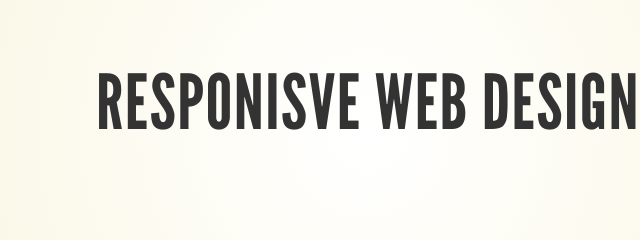
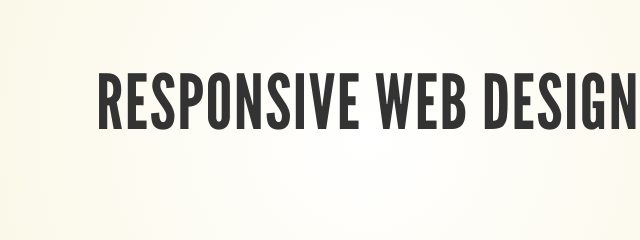
Before and after one commit to nahuelsotelo/nahuelsotelo.github.io, a website: page css-course/slides/day-09.html in a window 1280 px wide. Both pictures are taken after a click on the element 1251 px from the left and 734 px from the top of the page. Shown: the part 266-506 px from the top of the page, 272-912 px from the left. Drawn offline with Linux system fonts and the light colour scheme.

Commit message:
fix typo in day 09

```diff
--- a/css-course/slides/day-09.html
+++ b/css-course/slides/day-09.html
@@ -52,7 +52,7 @@
 
             <section>
                 <section>
-                    <h2>Responisve web design</h2>
+                    <h2>Responsive web design</h2>
                 </section>
 
                 <section>
```
